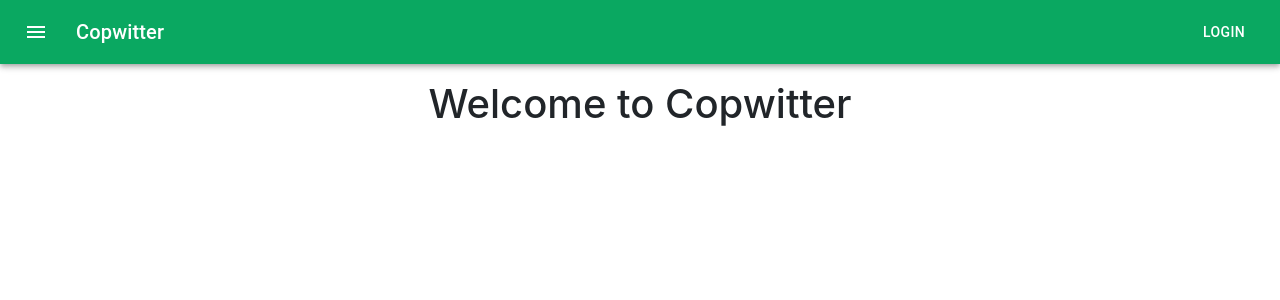
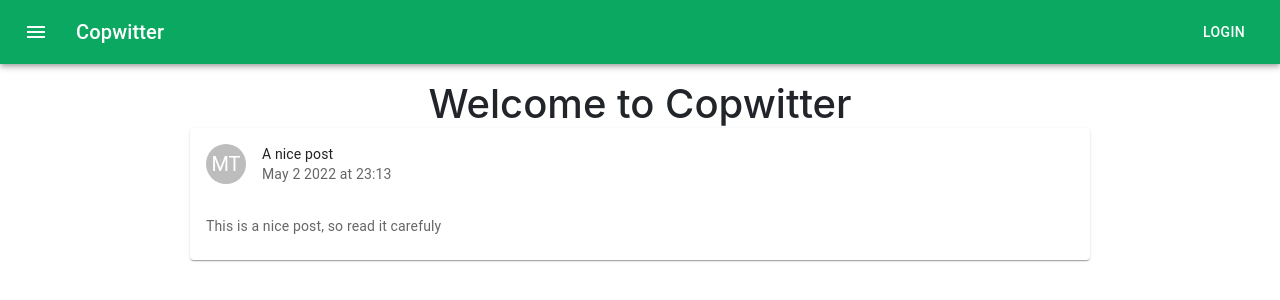
Before and after one commit to MisterMikeTee/nextjs-twitter, a Next.js app: page /home in a window 1280 px wide. Shown: the top 300 px of the page. Built offline with nearby package versions, Linux system fonts and the light colour scheme.

Commit message:
creating post list && information structure

```diff
--- a/components/Layout.js
+++ b/components/Layout.js
@@ -1,8 +1,7 @@
 import NavBar from '../components/NavBar'
-import styles from '../styles/globalStyles.module.css'
 import 'bootstrap/dist/css/bootstrap.css'
 import Head from 'next/head';
-import React ,{ useState, useEffect } from 'react'
+import React from 'react'
 
 
 const Layout  = ({children}) => {
--- a/components/Post.js
+++ b/components/Post.js
@@ -0,0 +1,35 @@
+import { Card } from "@mui/material";
+import { CardHeader } from "@mui/material";
+import { CardContent } from "@mui/material";
+import { Typography } from "@mui/material";
+import { Avatar } from "@mui/material";
+import { red } from '@mui/material/colors';
+
+
+export default function post ({info}) {
+
+    let name = info.author;
+    let array = name.split(' ');
+    let first_name = array[0];
+    let last_name = array[array.length - 1];
+    let initals = first_name[0] + last_name[0]
+
+    return (
+        <Card sx={{maxWidth: 900, width: "90%" }}>
+            <CardHeader
+                avatar = {
+                    <Avatar sx={{bgColor: red[500]}}>
+                        {initals}
+                    </Avatar>
+                }
+                title={info.title}
+                subheader= {info.date}
+            />
+            <CardContent>
+                <Typography variant="body2" color="text.secondary">
+                    {info.text}
+                </Typography>
+            </CardContent>
+        </Card>
+    )
+}
--- a/components/PostList.js
+++ b/components/PostList.js
@@ -0,0 +1,19 @@
+import Post from '../components/Post'
+import styles from '../styles/PostList.module.css'
+
+export default function postList () {
+
+    const post = {
+        date: 'May 2 2022 at 23:13',
+        text: "This is a nice post, so read it carefuly",
+        title: "A nice post",
+        author: "Miguel Tomé"
+    }
+    return(
+        <div className={styles.postList}>
+            <Post info = {post} ></Post>
+        </div>
+    )
+
+
+}
--- a/pages/home.js
+++ b/pages/home.js
@@ -1,9 +1,13 @@
 import styles from '../styles/HomePage.module.css'
+import PostList from '../components/PostList'
+import Post from '../components/Post'
+
 
 export default function homePage() {
     return (
     <>
         <h1 className={styles.homeTitle}>Welcome to Copwitter</h1>
+        <PostList></PostList>
     </>
     )
 }
--- /dev/null
+++ b/styles/PostList.module.css
@@ -0,0 +1,4 @@
+.postList {
+    display: flex;
+    justify-content: center;
+}
```
